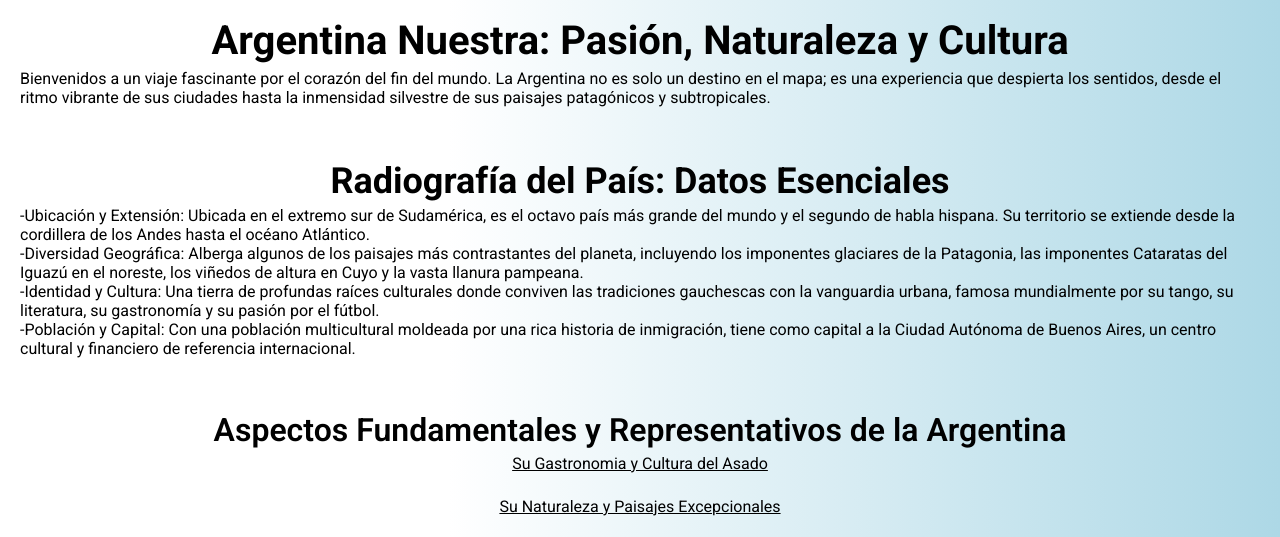
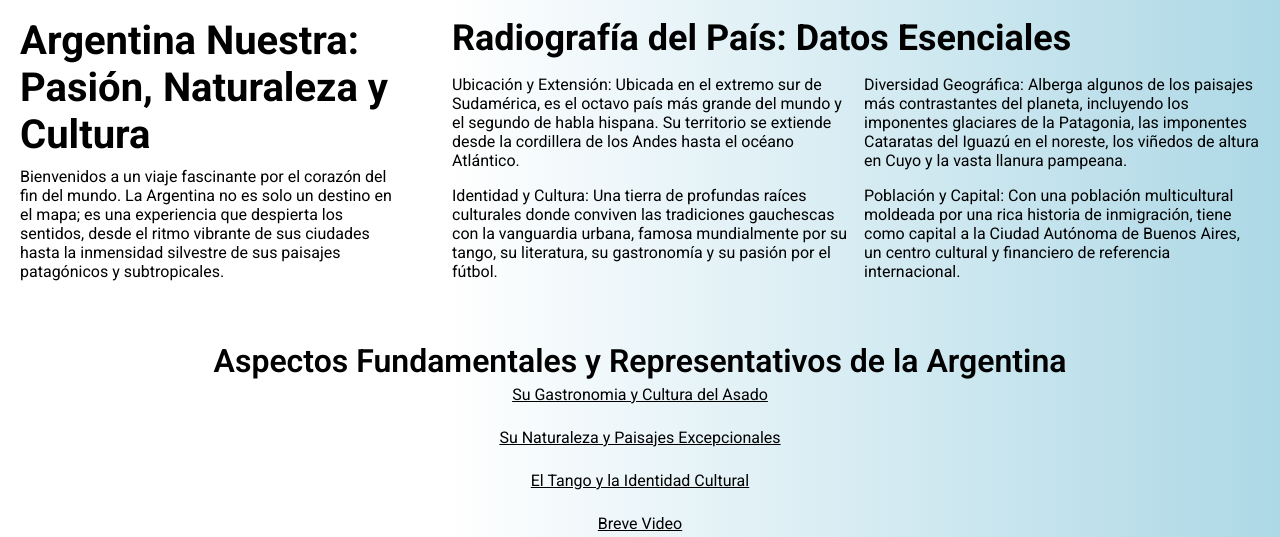
Before and after one commit to MatiasCociglio/argentinaNuestraEntrega4, a plain HTML site: page index.html in a window 1280 px wide. Shown: the part 221-758 px from the top of the page. Drawn offline with Linux system fonts and the light colour scheme.

Commit message:
Agregado Grid en el layout general y en la segunda seccion

```diff
--- a/index.html
+++ b/index.html
@@ -21,31 +21,34 @@
             </ul>
         </nav>
     </header>
-    <main class="main">
-        <section class="section">
+    <main class="layoutGrid">
+        <section class="section seccion1">
             <h1 class="h1">Argentina Nuestra: Pasión, Naturaleza y Cultura</h1>
             <p class="p">Bienvenidos a un viaje fascinante por el corazón del fin del mundo. La Argentina no es solo un
                 destino en
                 el mapa; es una experiencia que despierta los sentidos, desde el ritmo vibrante de sus ciudades hasta la
                 inmensidad silvestre de sus paisajes patagónicos y subtropicales.</p>
         </section>
-        <section class="section">
-            <h2 class="h2">Radiografía del País: Datos Esenciales</h2>
-            <p class="p">-Ubicación y Extensión: Ubicada en el extremo sur de Sudamérica, es el octavo país más grande
-                del
-                mundo y el segundo de habla hispana. Su territorio se extiende desde la cordillera de los Andes
-                hasta el océano Atlántico.<br>
-                -Diversidad Geográfica: Alberga algunos de los paisajes más contrastantes del planeta, incluyendo los
+        <section class="contenedorGrid seccion2">
+            <h2 class="h2 gridFila1">Radiografía del País: Datos Esenciales</h2>
+            <p class="p gridCelda1">Ubicación y Extensión: Ubicada en el extremo sur de Sudamérica, es el octavo país
+                más grande
+                del mundo y el segundo de habla hispana. Su territorio se extiende desde la cordillera de los Andes
+                hasta el océano Atlántico.</p>
+            <p class="p gridCelda2">Diversidad Geográfica: Alberga algunos de los paisajes más contrastantes del
+                planeta, incluyendo los
                 imponentes glaciares de la Patagonia, las imponentes Cataratas del Iguazú en el noreste, los viñedos
-                de altura en Cuyo y la vasta llanura pampeana.<br>
-                -Identidad y Cultura: Una tierra de profundas raíces culturales donde conviven las tradiciones
+                de altura en Cuyo y la vasta llanura pampeana.</p>
+            <p class="p gridCelda3">Identidad y Cultura: Una tierra de profundas raíces culturales donde conviven las
+                tradiciones
                 gauchescas con la vanguardia urbana, famosa mundialmente por su tango, su literatura, su gastronomía
-                y su pasión por el fútbol.<br>
-                -Población y Capital: Con una población multicultural moldeada por una rica historia de inmigración,
+                y su pasión por el fútbol.</p>
+            <p class="p gridCelda4">Población y Capital: Con una población multicultural moldeada por una rica historia
+                de inmigración,
                 tiene como capital a la Ciudad Autónoma de Buenos Aires, un centro cultural y financiero de
                 referencia internacional.</p>
         </section>
-        <section class="section">
+        <section class="section seccion3">
             <h3 class="h3">Aspectos Fundamentales y Representativos de la Argentina</h3>
             <nav>
                 <ul class="mainUl">
--- a/styles/styles.css
+++ b/styles/styles.css
@@ -90,6 +90,7 @@
 
 /* Main */
 
+
 .main {
     display: flex;
     flex-direction: column;
@@ -97,6 +98,7 @@
     align-items: center;
     gap: 0.5rem;
 }
+
 
 .section {
     padding: 20px;
@@ -135,6 +137,61 @@
     list-style-type: none;
 }
 
+.layoutGrid {
+    display: grid;
+    grid-template-columns: repeat(3, 1fr);
+    grid-template-rows: 0.2fr 2fr;
+    grid-template-areas:
+        "seccion1 seccion2 seccion2"
+        "seccion3 seccion3 seccion3";
+    gap: 1rem;
+}
+
+.seccion1 {
+    grid-area: seccion1;
+}
+
+.seccion2 {
+    grid-area: seccion2;
+}
+
+.seccion3 {
+    grid-area: seccion3;
+}
+
+.contenedorGrid {
+        display: grid;
+        grid-template-columns: repeat(2, 1fr);
+        grid-template-rows: 0.3fr repeat(2, 1fr);
+        grid-template-areas:
+            "fila1 fila1"
+            "celda1 celda2"
+            "celda3 celda4";
+        gap: 1rem;
+        padding: 20px;
+        margin-bottom: 0.3rem;
+    }
+
+.gridFila1 {
+    grid-area: fila1;
+}
+
+
+.gridCelda1 {
+    grid-area: celda1;
+}
+
+.gridCelda2 {
+    grid-area: celda2;
+}
+
+.gridCelda3 {
+    grid-area: celda3;
+}
+
+.gridCelda4 {
+    grid-area: celda4;
+}
 
 /* Footer */
 
```
Also changed, not shown: pages/comidas.html (+16 -12 lines), pages/florayfauna.html (+17 -14 lines), pages/historia.html (+16 -12 lines), pages/turismo.html (+16 -12 lines).
